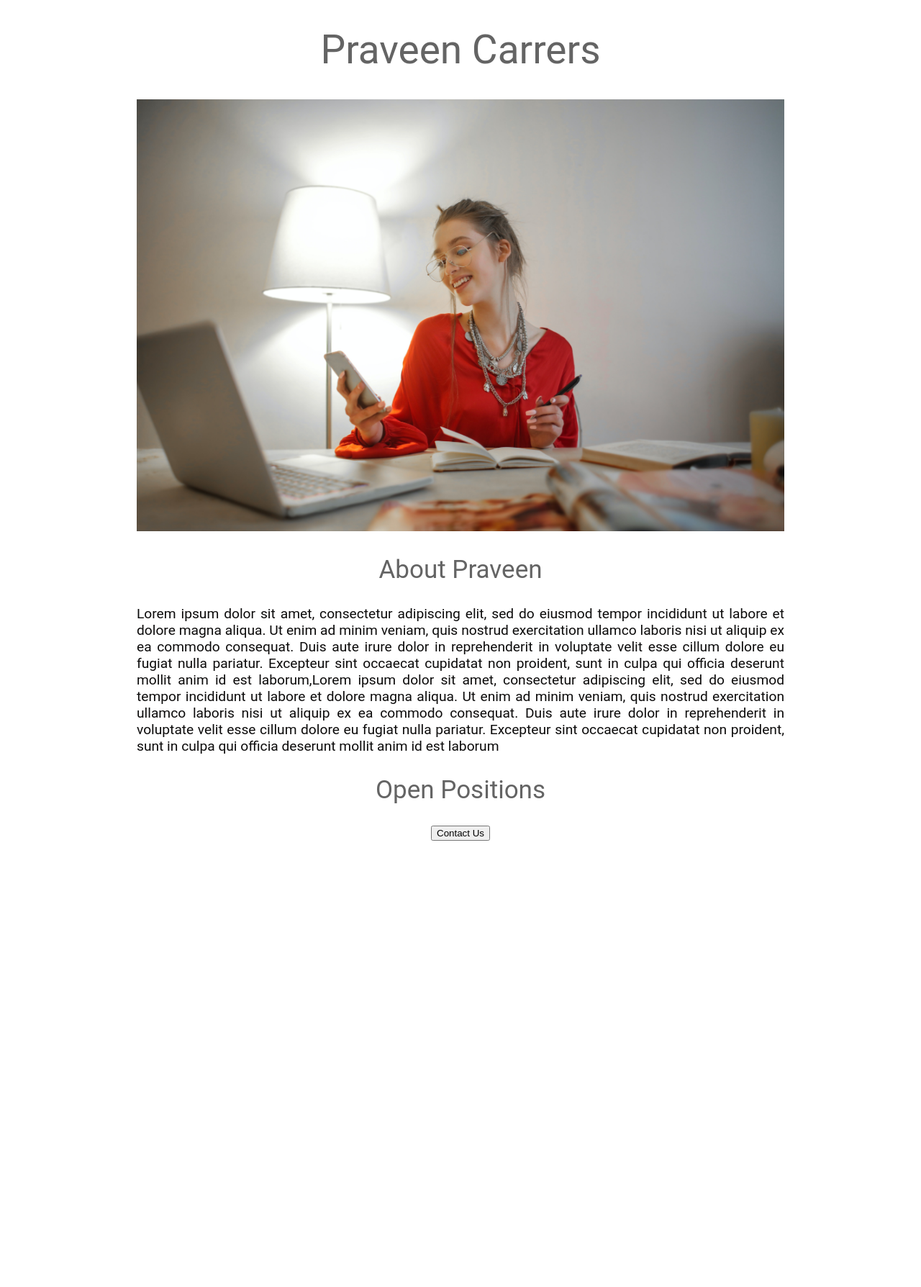
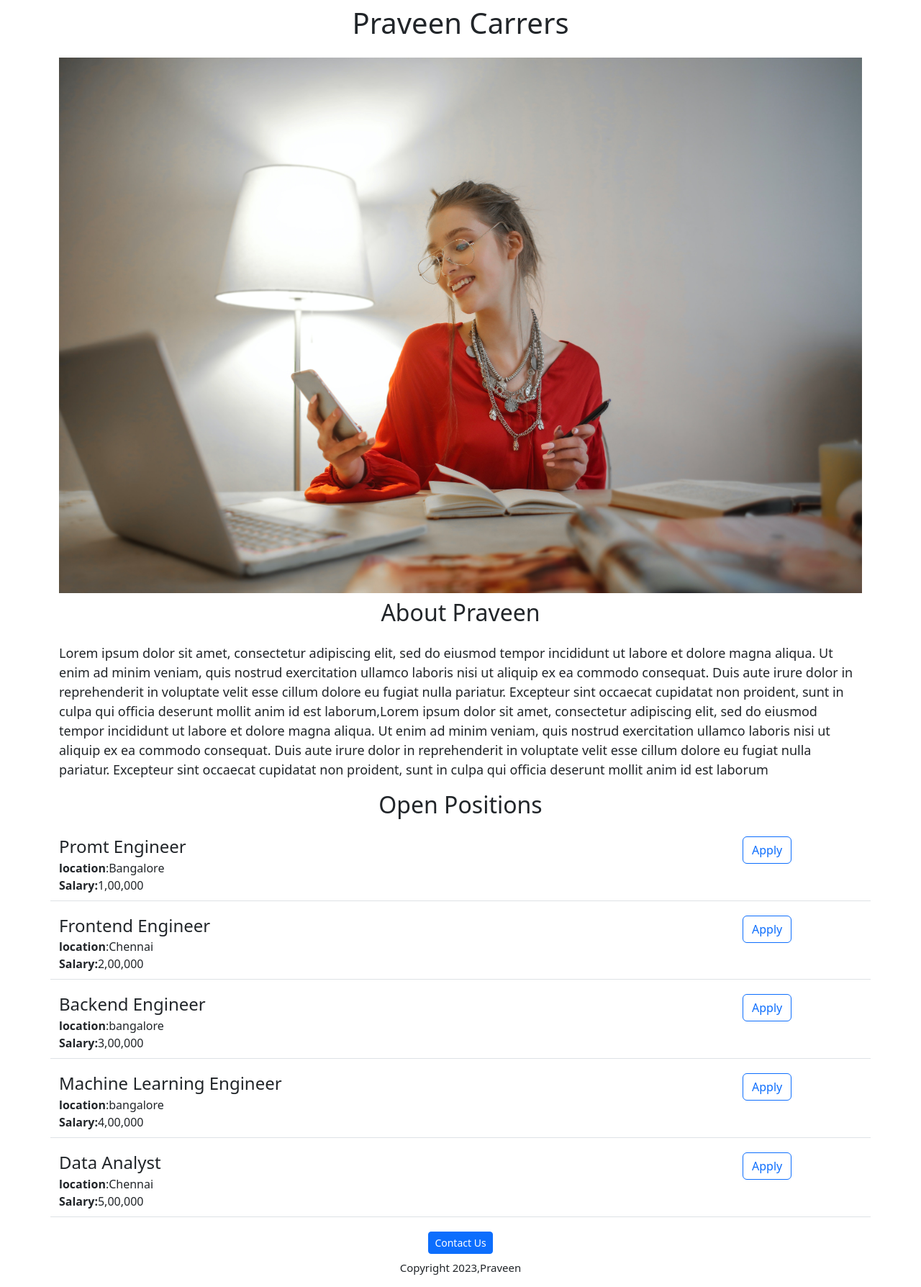
Before and after one commit to mpraveen21/praveen-carrers-website, a Flask app: page / in a window 1280 px wide. Shown: the whole page at 72% size. Before the commit the page ends 1168 px from the top, so only its background shows below. Run offline with Flask 3, Linux system fonts and the light colour scheme.

Commit message:
Added dynamic data and API route

```diff
--- a/app.py
+++ b/app.py
@@ -1,9 +1,49 @@
-from flask import Flask ,render_template
+from flask import Flask ,render_template ,jsonify
 
 app = Flask(__name__)
+JOBS = [
+  {"Id":1,
+  "Title":"Promt Engineer",
+  "Location":"Bangalore",
+   "Salary":"1,00,000"
+
+  },
+  {"Id":2,
+  "Title":"Frontend Engineer",
+  "Location":"Chennai",
+   "Salary":"2,00,000"
+
+  },
+  {"Id":3,
+  "Title":"Backend Engineer",
+  "Location":"bangalore",
+   "Salary":"3,00,000"
+
+  },
+  {"Id":4,
+  "Title":"Machine Learning   Engineer",
+  "Location":"bangalore",
+   "Salary":"4,00,000"
+
+  },
+  {"Id":5,
+  "Title":"Data Analyst",
+  "Location":"Chennai",
+   "Salary":"5,00,000"
+
+  }
+]
+
+
+
 @app.route("/")
 def helloworld():
-    return render_template("home.html")
+    return render_template("home.html",jobs = JOBS)
+
+
+@app.route("/job_info")
+def list_jobs():
+  return jsonify(JOBS)
 
 
 if __name__ == "__main__":
--- a/templates/home.html
+++ b/templates/home.html
@@ -5,49 +5,30 @@
   <meta http-equiv="X-UA-Compatible" content="IE=edge">
   <meta name="viewport" content="width=device-width, initial-scale=1.0">
   <title>praveen-carres-website</title>
+   <meta charset="utf-8">
+    <meta name="viewport" content="width=device-width, initial-scale=1">
+  <link href="https://cdn.jsdelivr.net/npm/bootstrap@5.3.1/dist/css/bootstrap.min.css" rel="stylesheet" integrity="sha384-4bw+/aepP/YC94hEpVNVgiZdgIC5+VKNBQNGCHeKRQN+PtmoHDEXuppvnDJzQIu9" crossorigin="anonymous">
   <style>
-    h1 {
-   font-size: 55px;
-   font-weight: normal;
-   text-align:center;
-   font-family:roboto;
-   color:rgb(100,100,100)
-  }
-  #banner{
-    width: 100%;
-    height:600px;
-    object-fit:cover;
-  }
-  h2{
-    font-size: 35px;
-   font-weight: normal;
-   text-align:center;
-   font-family:roboto;
-   color:rgb(100,100,100)
-  }
-    p{
-    font-size: larger;
-   font-family:roboto;
-   color:#0c0b0b;
-    text-align: justify;
-    }
-    #container{
-      max-width:900px;
-      margin:0 auto ;
-    }
+
   </style>
-
 </head>
 <body>
-  <div id = "container">
-  <h1>Praveen Carrers</h1>
-  <img id ="banner" src= "https://praveen-carrers-website--praveenmurugan.repl.co/static/carres.jpeg" >
-  <h2>About Praveen</h2>
-  <p>Lorem ipsum dolor sit amet, consectetur adipiscing elit, sed do eiusmod tempor incididunt ut labore et dolore magna aliqua. Ut enim ad minim veniam, quis nostrud exercitation ullamco laboris nisi ut aliquip ex ea commodo consequat. Duis aute irure dolor in reprehenderit in voluptate velit esse cillum dolore eu fugiat nulla pariatur. Excepteur sint occaecat cupidatat non proident, sunt in culpa qui officia deserunt mollit anim id est laborum,Lorem ipsum dolor sit amet, consectetur adipiscing elit, sed do eiusmod tempor incididunt ut labore et dolore magna aliqua. Ut enim ad minim veniam, quis nostrud exercitation ullamco laboris nisi ut aliquip ex ea commodo consequat. Duis aute irure dolor in reprehenderit in voluptate velit esse cillum dolore eu fugiat nulla pariatur. Excepteur sint occaecat cupidatat non proident, sunt in culpa qui officia deserunt mollit anim id est laborum</p>
+  <div class = "container">
+  <h1 class="text-center mt-2 mb-4" >Praveen Carrers</h1>
+  <img class= "img-fluid" id = "banner" src= "https://praveen-carrers-website--praveenmurugan.repl.co/static/carres.jpeg" >
+  <h2 class="text-center mt-2 mb-4">About Praveen</h2>
+  <p class = "lead" style=font-size:18px;>Lorem ipsum dolor sit amet, consectetur adipiscing elit, sed do eiusmod tempor incididunt ut labore et dolore magna aliqua. Ut enim ad minim veniam, quis nostrud exercitation ullamco laboris nisi ut aliquip ex ea commodo consequat. Duis aute irure dolor in reprehenderit in voluptate velit esse cillum dolore eu fugiat nulla pariatur. Excepteur sint occaecat cupidatat non proident, sunt in culpa qui officia deserunt mollit anim id est laborum,Lorem ipsum dolor sit amet, consectetur adipiscing elit, sed do eiusmod tempor incididunt ut labore et dolore magna aliqua. Ut enim ad minim veniam, quis nostrud exercitation ullamco laboris nisi ut aliquip ex ea commodo consequat. Duis aute irure dolor in reprehenderit in voluptate velit esse cillum dolore eu fugiat nulla pariatur. Excepteur sint occaecat cupidatat non proident, sunt in culpa qui officia deserunt mollit anim id est laborum</p>
 </body>
-   <h2>Open Positions</h2>
-  <div style="text-align:center;">
-   <button>Contact Us</button>
+   <h2 class="text-center mt-2 mb-4">Open Positions</h2>
+  <div>
+    {% for job in jobs %}
+      {% include 'jobitems.html'%}
+    {% endfor %}
+  </div>
+  <div class="text-center" >
+   <button  class="btn btn-primary btn-sm">Contact Us</button>
+    <p class="mt-2" style=font-size:15px;>Copyright 2023,Praveen</p>
   </div>
   </div>
+
 </html>
--- /dev/null
+++ b/templates/jobitems.html
@@ -0,0 +1,19 @@
+ <div class="border-bottom row "  style = "margin-bottom:20px; padding-bottom:9px">
+  <div class ="col-10 " >
+  <h4 style = "margin-bottom:3px;">
+  {{job['Title']}}
+  </h4>
+  <div>
+    <b>location</b>:{{job['Location']}}
+  </div>
+    {% if 'Salary' in job %}
+  <div><b>Salary:</b>{{job['Salary']}}
+  </div>
+           {% endif %}
+  </div>
+   <div class = 'col-2'>
+     <button type="button" class="btn btn-outline-primary">
+       Apply
+     </button>
+   </div>
+</div>
```
